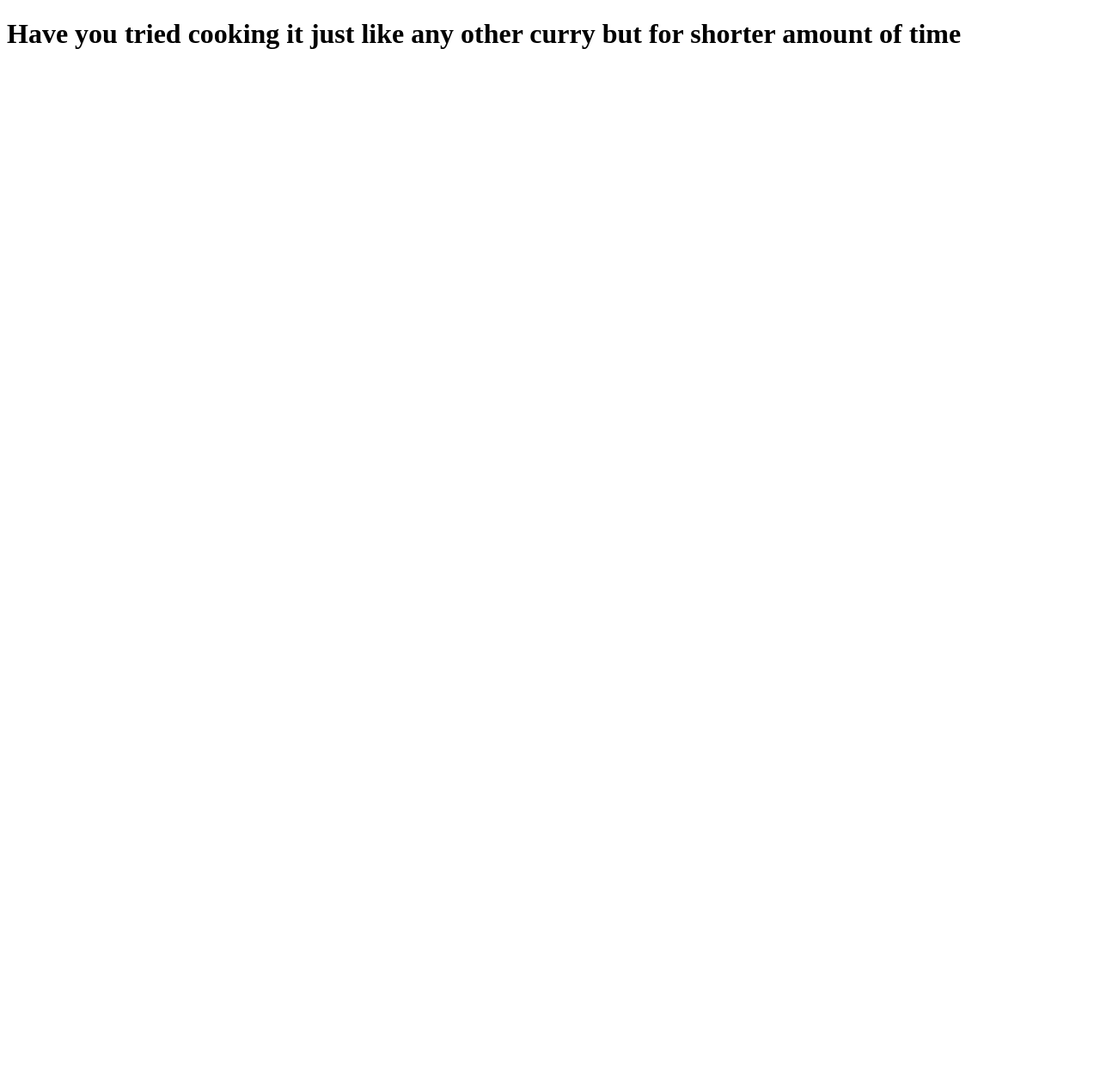
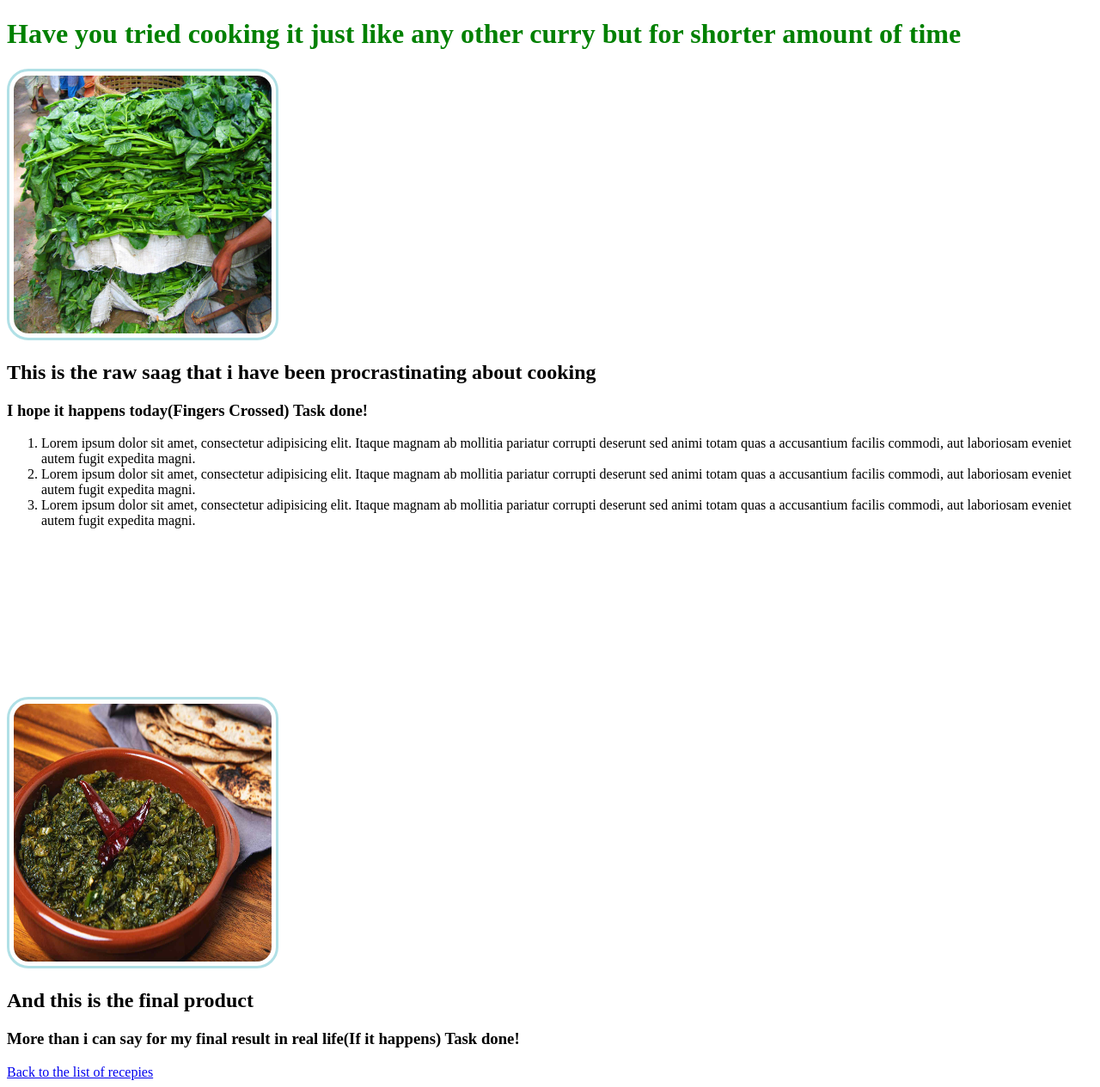
Before and after one commit to undertheimpressionzz/odin-recepies, a plain HTML site: page recepies/saag.html in a window 1280 px wide. Shown: the whole page at 86% size. Before the commit the page ends 800 px from the top, so only its background shows below. Drawn offline with Linux system fonts and the light colour scheme.

Commit message:
adding more page

```diff
--- a/recepies/saag.html
+++ b/recepies/saag.html
@@ -5,10 +5,28 @@
   <meta charset="UTF-8">
   <meta name="viewport" content="width=device-width, initial-scale=1.0">
   <title>Document</title>
+  <link rel="stylesheet" href="style.css">
 </head>
 
 <body>
   <h1>Have you tried cooking it just like any other curry but for shorter amount of time</h1>
+  <img src="../images/initial-image.jpg" alt="Image-before-cooking">
+  <h2>This is the raw saag that i have been procrastinating about cooking</h2>
+  <h3>I hope it happens today(Fingers Crossed) Task done!</h3>
+  <ol>
+    <li>Lorem ipsum dolor sit amet, consectetur adipisicing elit. Itaque magnam ab mollitia pariatur corrupti deserunt
+      sed animi totam quas a accusantium facilis commodi, aut laboriosam eveniet autem fugit expedita magni.</li>
+    <li>Lorem ipsum dolor sit amet, consectetur adipisicing elit. Itaque magnam ab mollitia pariatur corrupti deserunt
+      sed animi totam quas a accusantium facilis commodi, aut laboriosam eveniet autem fugit expedita magni.</li>
+    <li>Lorem ipsum dolor sit amet, consectetur adipisicing elit. Itaque magnam ab mollitia pariatur corrupti deserunt
+      sed animi totam quas a accusantium facilis commodi, aut laboriosam eveniet autem fugit expedita magni.</li>
+  </ol>
+  <br><br><br><br><br><br><br><br><br><br>
+  <img src="../images/final-image.JPG" alt="final-cooked-saag">
+  <h2>And this is the final product</h2>
+  <h3>More than i can say for my final result in real life(If it happens) Task done!</h3>
+
+  <a href="../index.html">Back to the list of recepies</a>
 </body>
 
 </html>
--- /dev/null
+++ b/recepies/style.css
@@ -0,0 +1,13 @@
+h1 {
+  font: optional;
+  color: Green;
+}
+
+img {
+  width: 300px;
+  height: 300px;
+  border-radius: 25px;
+  border: 3px solid powderblue;
+  padding: 5px;
+
+}
```
Also changed, not shown: index.html (+1 -0 lines), images/final-image.JPG (added), images/initial-image.jpg (added).
